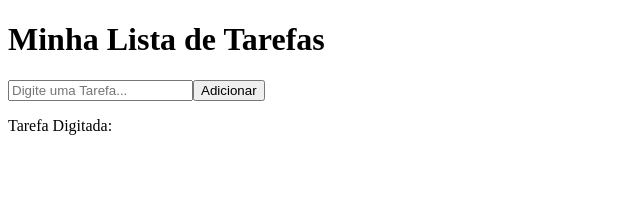
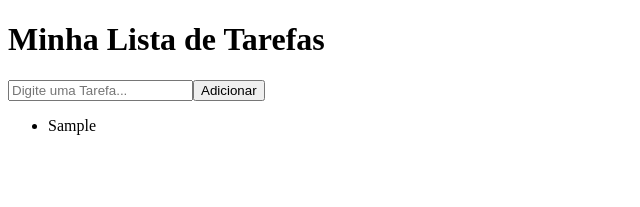
Before and after one commit to AdrianaRoza/To-do-List, a React (Vite) app: page / in a window 1280 px wide. Both pictures are taken after typing "Sample" into the empty fields and a click on the button "Adicionar". Shown: the top 207 px of the page, without its empty margins (0-640 px from the left). Built offline with nearby package versions, Linux system fonts and the light colour scheme.

Commit message:
show saved tasks on screen

```diff
--- a/src/App.jsx
+++ b/src/App.jsx
@@ -25,7 +25,12 @@ const App = () => {
 
       <button onClick={adicionarTarefa}>Adicionar</button>
 
-      <p>Tarefa Digitada: {tarefa}</p>
+      <ul>
+        {lista.map((item, index)=>(
+          <li key={index}>{item}</li>
+        ))}
+      </ul>
+
     </div>
   )
 }
```
